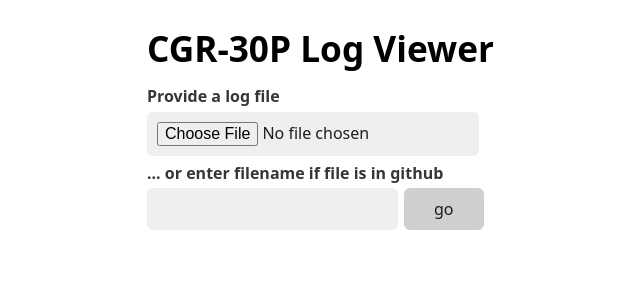
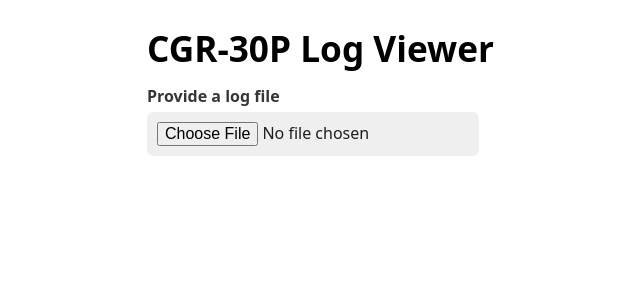
Before and after one commit to zkaarvik/cgr-30p-log-viewer, a SvelteKit app: page / in a window 1280 px wide. Shown: the top 300 px of the page, without its empty margins (93-733 px from the left). Built offline with nearby package versions, Linux system fonts and the light colour scheme.

Commit message:
Remove filename support til I add it

```diff
--- a/src/routes/+page.svelte
+++ b/src/routes/+page.svelte
@@ -20,11 +20,12 @@
   onchange={onSubmitLogfile}
 />
 
-<label for="logname"><b>... or enter filename if file is in github</b></label>
+<!-- TODO -->
+<!-- <label for="logname"><b>... or enter filename if file is in github</b></label>
 
 <form action="/viewlog" method="get">
   <div style:display="flex">
     <input type="text" id="logname" name="logname" required />
     <input type="submit" value="go" />
   </div>
-</form>
+</form> -->
```
